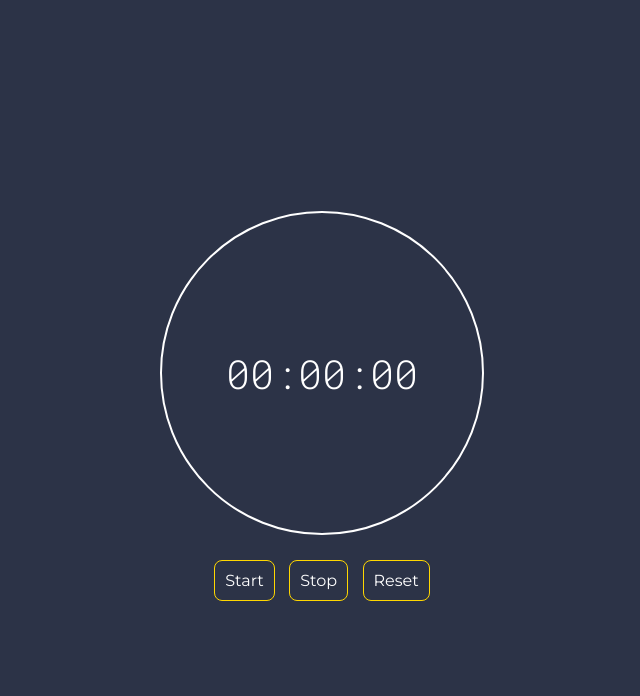
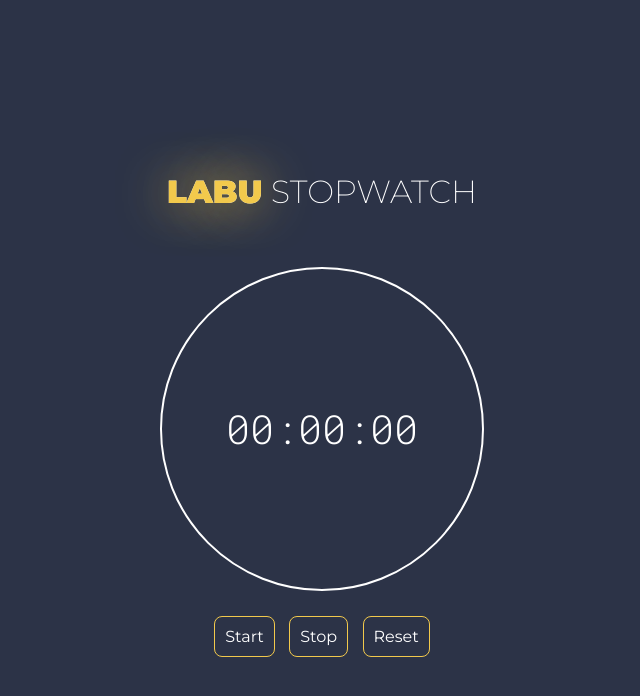
Before and after one commit to Rajarshi38/Stopwatch, a plain HTML site: page index.html in a window 1280 px wide. Shown: the whole page, without its empty margins (318-958 px from the left). Drawn offline with Linux system fonts and the light colour scheme.

Commit message:
Added heading

```diff
--- a/index.css
+++ b/index.css
@@ -5,6 +5,7 @@ html {
   box-sizing: border-box;
   margin: 0;
   padding: 0;
+  color: #fff;
 }
 
 .container {
@@ -15,6 +16,16 @@ html {
   align-items: center;
   flex-direction: column;
   gap: 0.6rem;
+}
+.heading {
+  font-weight: 200;
+  text-transform: uppercase;
+  line-height: 59px;
+}
+#icon {
+  color: #f2c94c;
+  font-weight: 900;
+  text-shadow: 0 0 0px #fff, 0 0 50px #f2c94c;
 }
 
 .clock-circle {
@@ -41,7 +52,7 @@ html {
   justify-content: center;
 }
 .actions button {
-  border: 1px solid gold;
+  border: 1px solid #f2c94c;
   border-radius: 8px;
   padding: 10px;
   color: white;
@@ -53,7 +64,7 @@ html {
 }
 
 .actions button:hover {
-  color: gold;
+  color: #f2c94c;
   transform: scale(1.1);
   border-width: 2px;
 }
--- a/index.html
+++ b/index.html
@@ -18,6 +18,7 @@
   </head>
   <body>
     <div class="container">
+      <h1 class="heading"><span id="icon">Labu</span> Stopwatch</h1>
       <div class="clock-circle">
         <div class="timer">00:00:00</div>
       </div>
```
